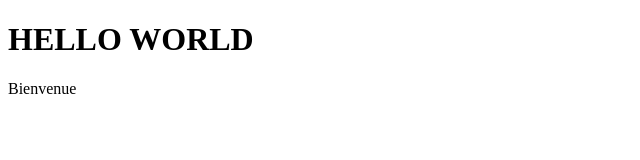
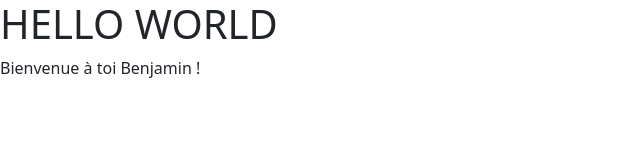
Before and after one commit to elyayus/leprinceduburger, a plain HTML site: page index.html in a window 1280 px wide. Shown: the whole page, without its empty margins (0-640 px from the left). Drawn offline with nearby package versions, Linux system fonts and the light colour scheme.

Commit message:
bienvenu Benjamin

```diff
--- a/index.html
+++ b/index.html
@@ -3,10 +3,12 @@
 <head>
     <meta charset="UTF-8">
     <meta name="viewport" content="width=device-width, initial-scale=1.0">
-    <title>Document</title>
+    <title>AccueilBurger</title>
+    <link href="https://cdn.jsdelivr.net/npm/bootstrap@5.3.3/dist/css/bootstrap.min.css" rel="stylesheet" integrity="sha384-QWTKZyjpPEjISv5WaRU9OFeRpok6YctnYmDr5pNlyT2bRjXh0JMhjY6hW+ALEwIH" crossorigin="anonymous">
+    <script src="https://cdn.jsdelivr.net/npm/bootstrap@5.3.3/dist/js/bootstrap.bundle.min.js" integrity="sha384-YvpcrYf0tY3lHB60NNkmXc5s9fDVZLESaAA55NDzOxhy9GkcIdslK1eN7N6jIeHz" crossorigin="anonymous"></script>
 </head>
 <body>
     <h1>HELLO WORLD</h1>
-    <p>Bienvenue</p>
+    <p>Bienvenue à toi Benjamin !</p>
 </body>
 </html>
```
